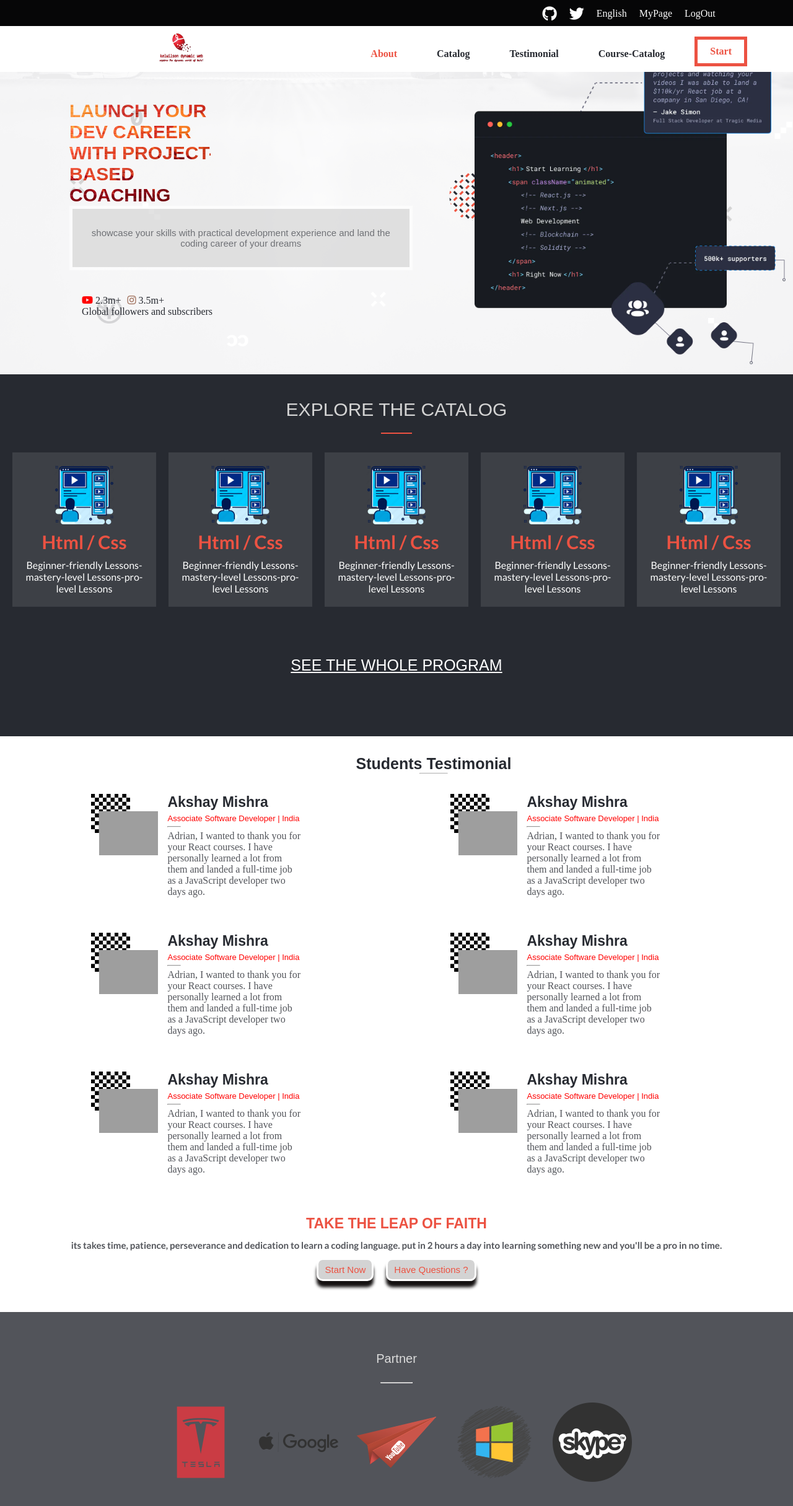
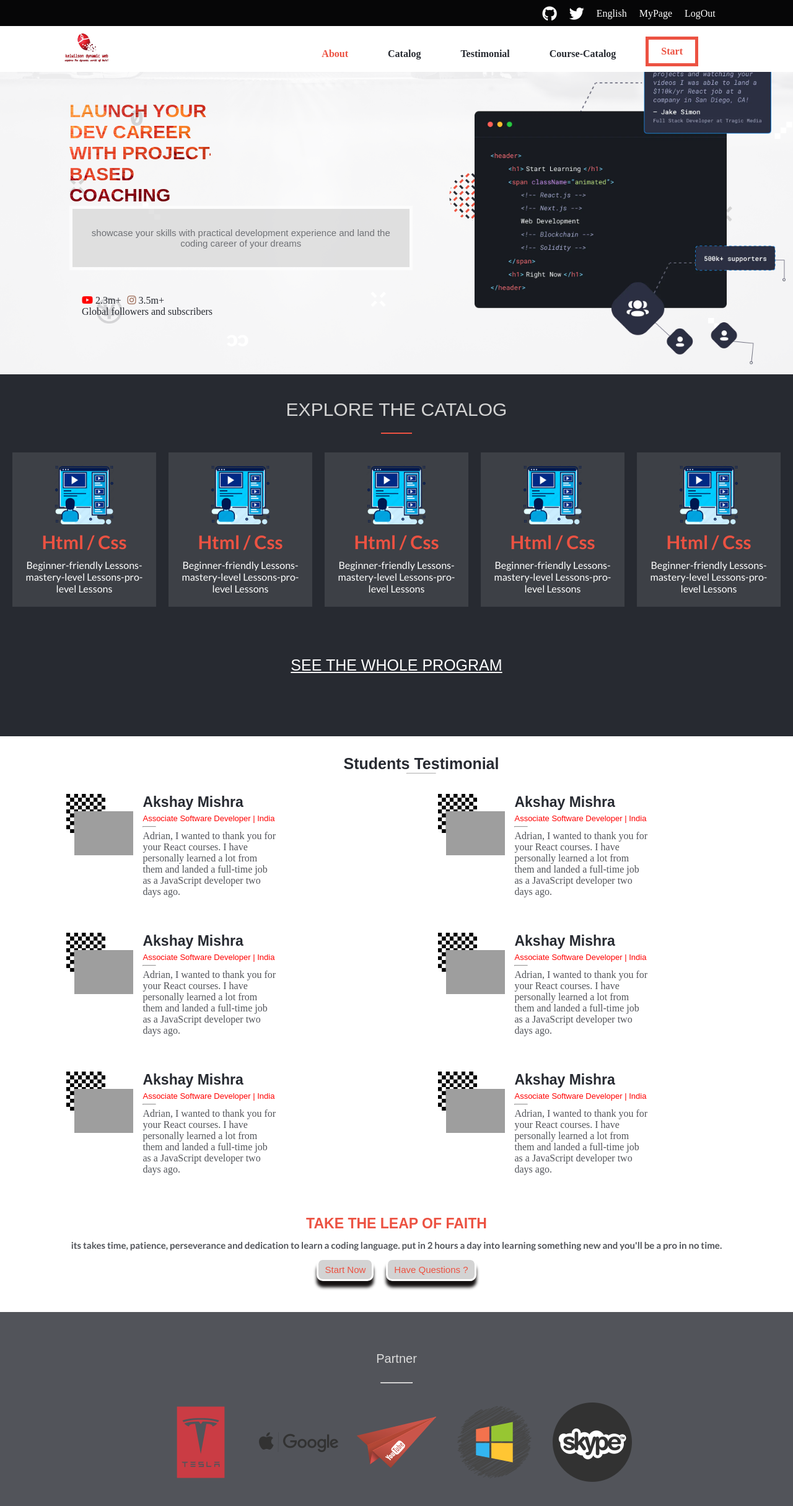
Before and after one commit to kelwilson/Kelwilson-Dynamic-Web, a website: page index.html in a window 1280 px wide. Shown: the top 2430 px of the page at 62% size. Drawn offline with Linux system fonts and the light colour scheme; grey boxes are pictures that could not be loaded; a web font is replaced by a local one.

Commit message:
Fix bugs

```diff
--- a/style.css
+++ b/style.css
@@ -239,7 +239,6 @@
 
 .partners {
   display: grid;
-  margin-left: 120px;
 }
 
 .testimonials {
@@ -755,10 +754,12 @@
     background-color: #fff;
     padding: 58px;
     transform: none;
+    width: 100%;
   }
 
   .logo {
     max-width: 20%;
+    margin-left: -15px;
   }
 
   .header .navbar ul {
@@ -788,6 +789,7 @@
     background-color: transparent;
     display: block;
     border-radius: 0;
+    margin-right: 95px;
   }
 
   .header .menu-icon {
@@ -916,6 +918,11 @@
   /* testimonial-section-end */
 
   /* partners-start */
+
+  .partners {
+    margin-left: 80px;
+  }
+
   .partners-title {
     font-size: 25px;
   }
```
